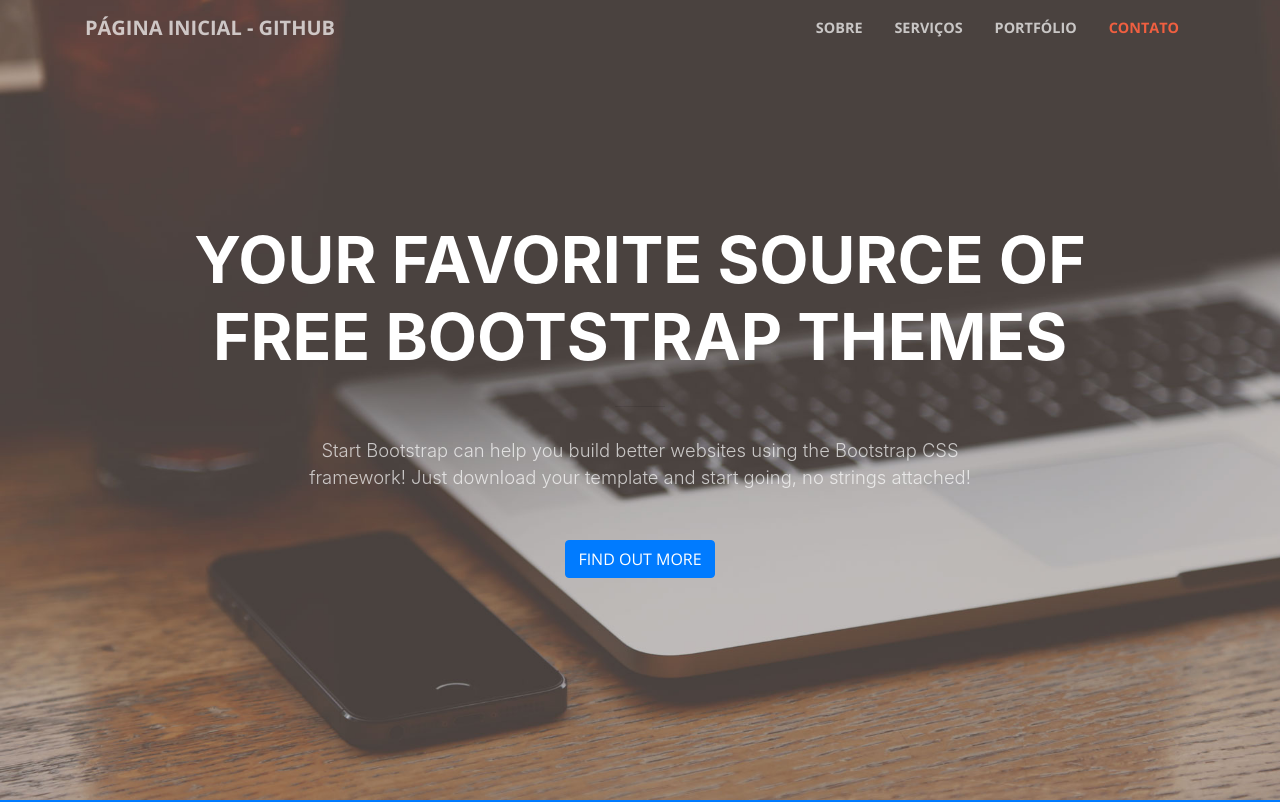
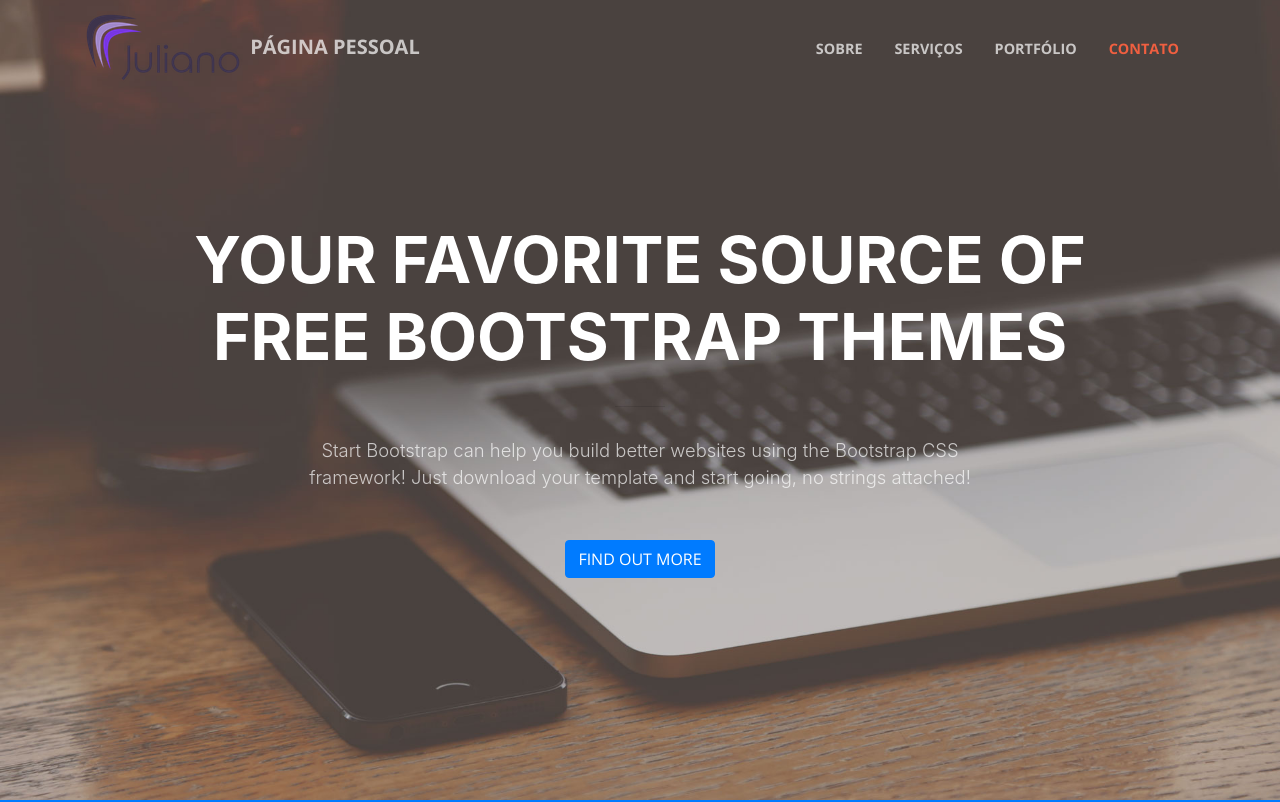
Before and after one commit to julianoriopreto/julianoriopreto.github.io, a website with bundled scripts: page index.html in a window 1280 px wide. Shown: the top 802 px of the page. Built offline with nearby package versions, Linux system fonts and the light colour scheme.

Commit message:
Add logo

```diff
--- a/index.html
+++ b/index.html
@@ -6,7 +6,7 @@
     <meta charset="utf-8">
     <meta name="viewport" content="width=device-width, initial-scale=1, shrink-to-fit=no">
 
-    <title>Página inicial - GitHub</title>
+    <title>Página pessoal - GitHub</title>
 
     <link rel="icon" type="imagem/png" href="/img/icon.png" />
 
@@ -31,7 +31,10 @@
     <!-- Navigation -->
     <nav class="navbar navbar-expand-lg navbar-light fixed-top" id="mainNav">
       <div class="container">
-        <a class="navbar-brand js-scroll-trigger" href="#page-top">Página inicial - GitHub</a>
+        <a class="navbar-brand js-scroll-trigger" href="#page-top">
+            <img src="img/logo.png" alt="">  Página pessoal
+        </a>
+
         <button class="navbar-toggler navbar-toggler-right" type="button" data-toggle="collapse" data-target="#navbarResponsive" aria-controls="navbarResponsive" aria-expanded="false" aria-label="Toggle navigation">
           <span class="navbar-toggler-icon"></span>
         </button>
```
